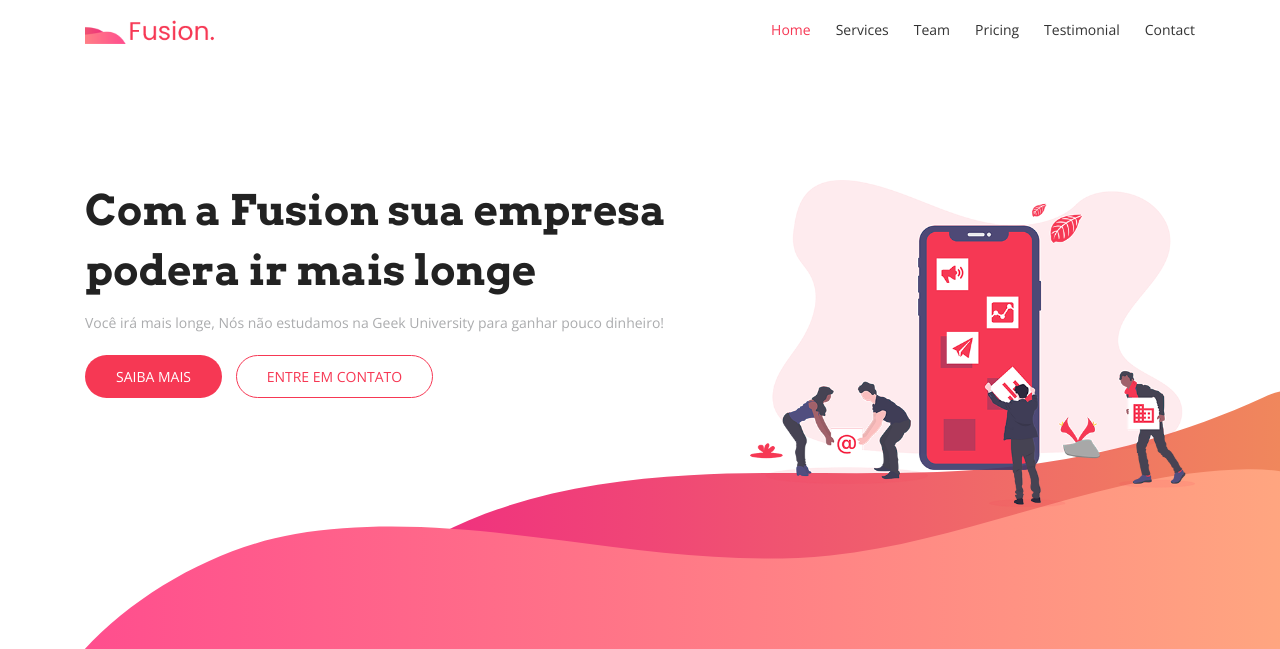
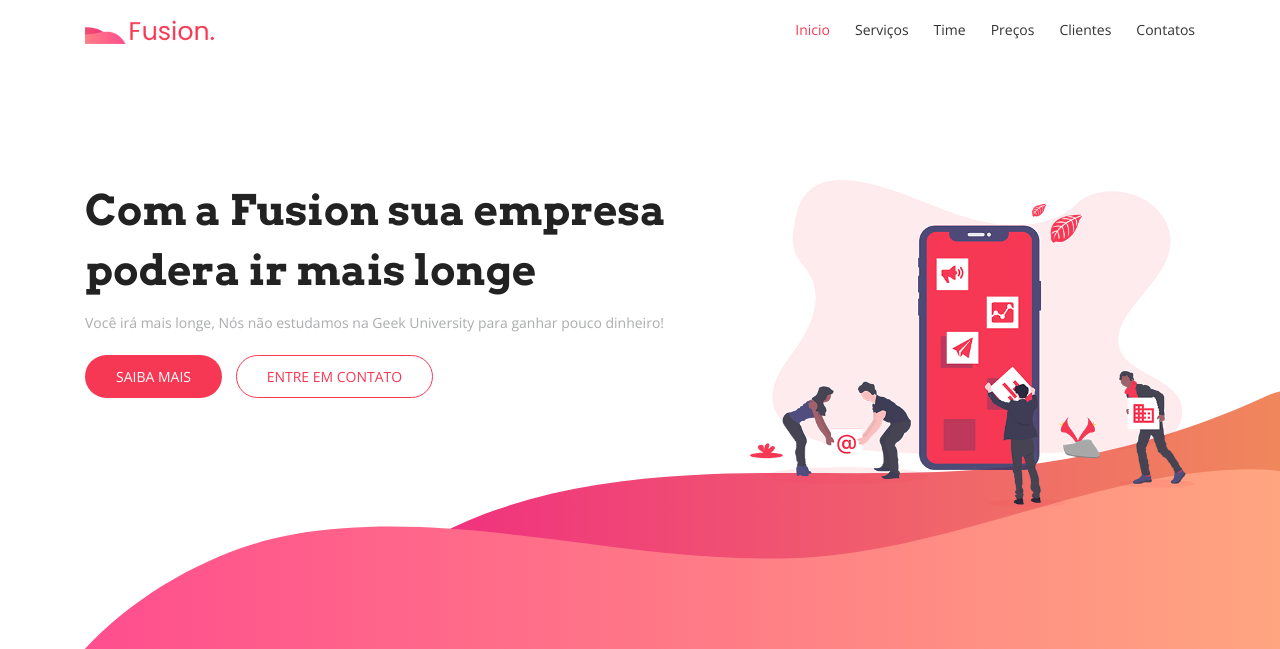
Before and after one commit to Matheus-Doerzbacher/fusion-django-postgres, a Django app: page / in a window 1280 px wide. Shown: the top 649 px of the page. Run offline with Django 5.2, Linux system fonts and the light colour scheme; some libraries are stand-ins or nearby versions; some web fonts are replaced.

Commit message:
Menu traduzido para portugues

```diff
--- a/core/templates/base.html
+++ b/core/templates/base.html
@@ -52,22 +52,22 @@
           <div class="collapse navbar-collapse" id="navbarCollapse">
             <ul class="navbar-nav mr-auto w-100 justify-content-end clearfix">
               <li class="nav-item active">
-                <a class="nav-link" href="#hero-area"> Home </a>
+                <a class="nav-link" href="#hero-area"> Inicio </a>
               </li>
               <li class="nav-item">
-                <a class="nav-link" href="#services"> Services </a>
+                <a class="nav-link" href="#services"> Serviços </a>
               </li>
               <li class="nav-item">
-                <a class="nav-link" href="#team"> Team </a>
+                <a class="nav-link" href="#team"> Time </a>
               </li>
               <li class="nav-item">
-                <a class="nav-link" href="#pricing"> Pricing </a>
+                <a class="nav-link" href="#pricing"> Preços </a>
               </li>
               <li class="nav-item">
-                <a class="nav-link" href="#testimonial"> Testimonial </a>
+                <a class="nav-link" href="#testimonial"> Clientes </a>
               </li>
               <li class="nav-item">
-                <a class="nav-link" href="#contact"> Contact </a>
+                <a class="nav-link" href="#contact"> Contatos </a>
               </li>
             </ul>
           </div>
```
Also changed, not shown: 1 other file.
